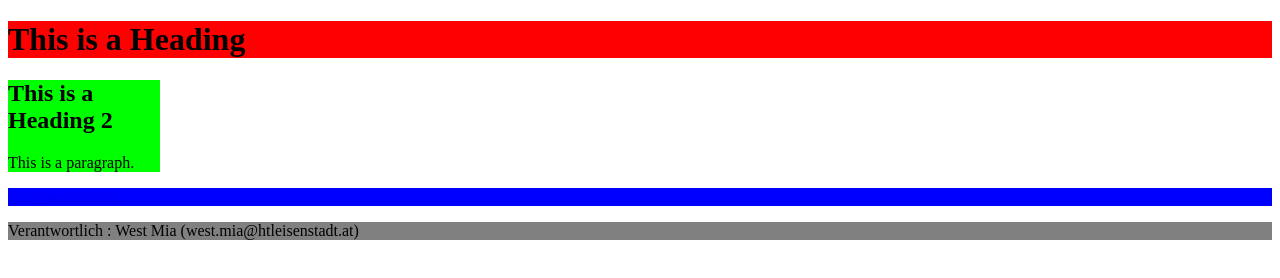
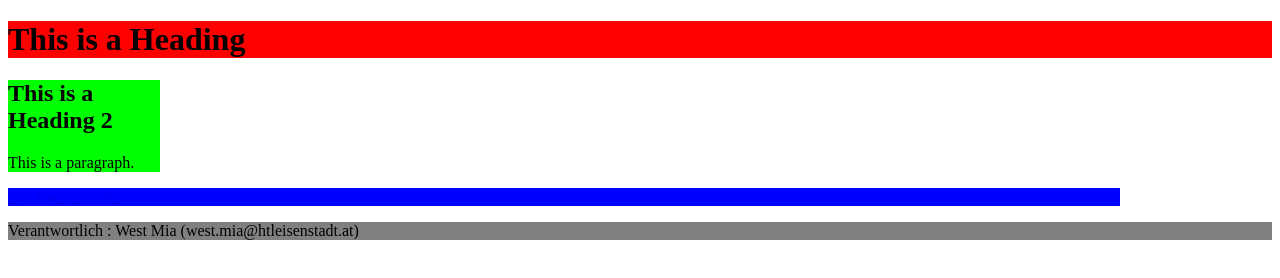
Before and after one commit to WestMia/idontknowwhatido, a plain HTML site: page index.html in a window 1280 px wide. Drawn offline with Linux system fonts and the light colour scheme.

Commit message:
Update index.html

```diff
--- a/index.html
+++ b/index.html
@@ -12,7 +12,7 @@
 			<h2>This is a Heading 2</h2>
 			<p>This is a paragraph.</p>
 		</div>
-		<div style="background:#0000ff; qidth:88%">
+		<div style="background:#0000ff; width:88%">
 			<a href="./paige2.html">
 			Zur zweiten Seite</a>
 		</div>
```
